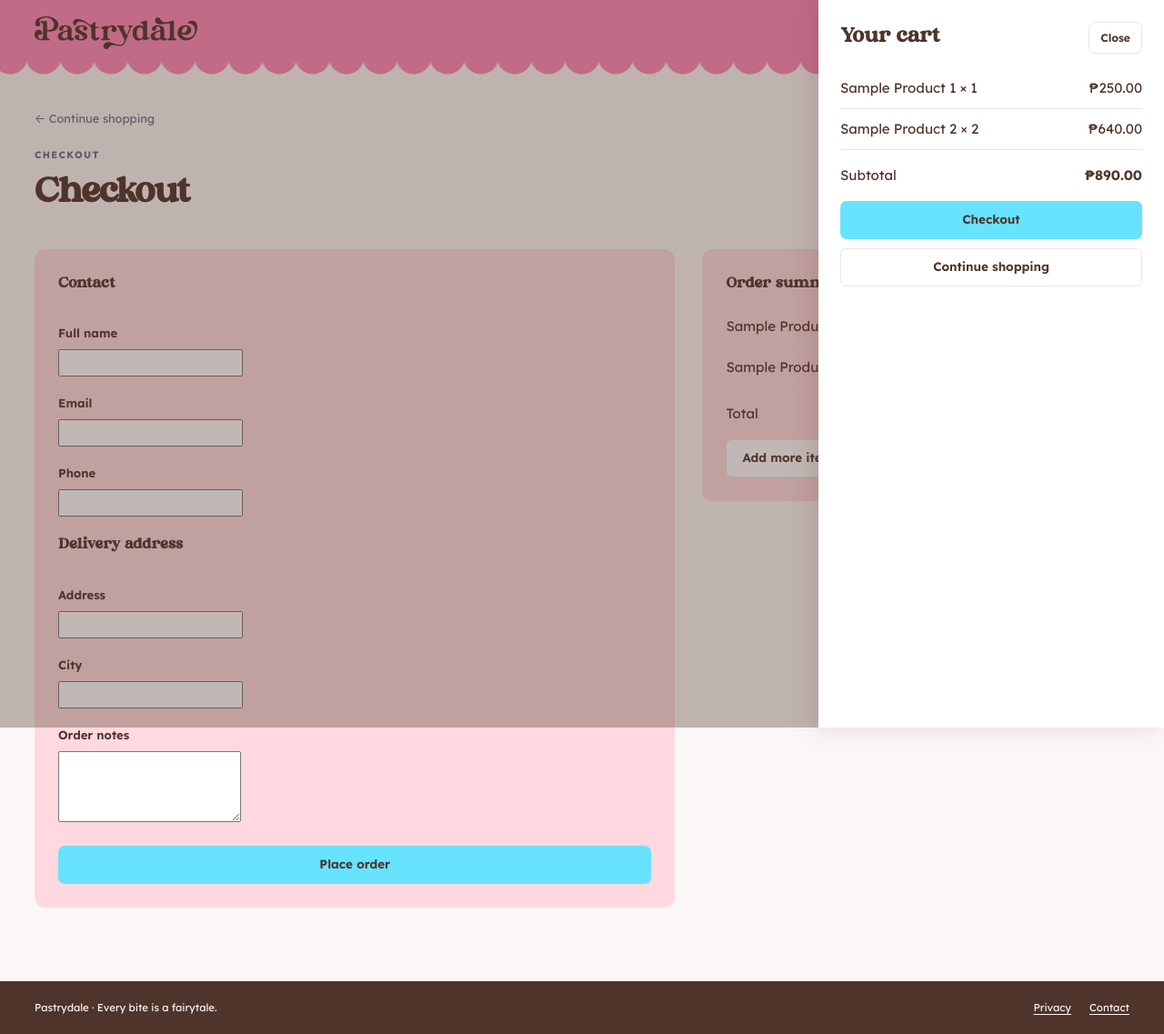
After one commit to Zeroichi0040/Flask-Web-App-Customization-Activity, a Flask app: page /checkout in a window 1280 px wide, after a click that opens the changed part. The commit adds this page. Shown: the whole page at 91% size. Run offline with Flask 3, Linux system fonts and the light colour scheme; parts of the project's set-up code (start-up, migrations or seed data) failed here and were passed over.

Commit message:
Add products, single product, checkout pages and cart sidebar
Adds shop blueprint with placeholder data, templates, cart sidebar
component, styles and script, and fixes the header Products and cart links.

```diff
--- a/backend/module_registry.py
+++ b/backend/module_registry.py
@@ -2,6 +2,7 @@
 
 BLUEPRINT_MODULES = [
     "backend.modules.public.routes",
+    "backend.modules.shop.routes",
     "backend.modules.auth.routes",
     "backend.modules.account.routes",
     "backend.modules.dashboard.routes",
--- /dev/null
+++ b/backend/modules/shop/routes.py
@@ -0,0 +1,42 @@
+"""Storefront routes: products, single product and checkout.
+
+These only exist so the HTML pages open and their links resolve. The product list
+below is PLACEHOLDER data; replace it with real products from the database when the
+backend is ready (the templates only need the same fields: slug, name, price,
+description).
+"""
+
+from flask import Blueprint, abort, flash, redirect, render_template, request, url_for
+
+bp = Blueprint("shop", __name__)
+
+PLACEHOLDER_PRODUCTS = [
+    {"slug": "sample-product-1", "name": "Sample Product 1", "price": 250.00, "description": "Short description."},
+    {"slug": "sample-product-2", "name": "Sample Product 2", "price": 320.00, "description": "Short description."},
+    {"slug": "sample-product-3", "name": "Sample Product 3", "price": 180.00, "description": "Short description."},
+    {"slug": "sample-product-4", "name": "Sample Product 4", "price": 450.00, "description": "Short description."},
+    {"slug": "sample-product-5", "name": "Sample Product 5", "price": 275.00, "description": "Short description."},
+    {"slug": "sample-product-6", "name": "Sample Product 6", "price": 399.00, "description": "Short description."},
+]
+
+
+@bp.get("/products")
+def products():
+    return render_template("shop/products.html", products=PLACEHOLDER_PRODUCTS)
+
+
+@bp.get("/products/<slug>")
+def product(slug):
+    record = next((item for item in PLACEHOLDER_PRODUCTS if item["slug"] == slug), None)
+    if record is None:
+        abort(404)
+    return render_template("shop/product.html", product=record)
+
+
+@bp.route("/checkout", methods=["GET", "POST"])
+def checkout():
+    if request.method == "POST":
+        # TODO: validate the form, save the order and clear the cart.
+        flash("Checkout form received (placeholder, nothing was saved).", "success")
+        return redirect(url_for("shop.checkout"), code=303)
+    return render_template("shop/checkout.html")
--- a/frontend/static/css/app.css
+++ b/frontend/static/css/app.css
@@ -1274,6 +1274,186 @@ dd {
   }
 }
 
+/* Shop: products, single product, checkout, cart sidebar */
+.product-grid {
+  display: grid;
+  grid-template-columns: repeat(3, minmax(0, 1fr));
+  gap: 22px;
+}
+
+.product-card {
+  display: flex;
+  flex-direction: column;
+  padding: 20px;
+  border-radius: var(--radius);
+  border: 1px solid var(--line);
+  background: white;
+}
+
+.product-card h2 {
+  font-size: 1.2rem;
+  margin: 14px 0 6px;
+}
+
+.product-card h2 a {
+  text-decoration: none;
+}
+
+.product-card p {
+  color: var(--muted);
+  font-size: .85rem;
+}
+
+.product-card-footer {
+  display: flex;
+  justify-content: space-between;
+  align-items: center;
+  margin-top: auto;
+}
+
+.product-media {
+  display: grid;
+  place-items: center;
+  aspect-ratio: 4 / 3;
+  border-radius: 8px;
+  background: var(--accent-soft);
+}
+
+.product-media img {
+  width: 25%;
+}
+
+.product-media.large {
+  aspect-ratio: 1;
+}
+
+.product-media.large img {
+  width: 30%;
+}
+
+.product-detail-layout {
+  display: grid;
+  grid-template-columns: 1fr 1fr;
+  gap: 48px;
+  align-items: start;
+}
+
+.product-price {
+  font-size: 1.5rem;
+  font-weight: 700;
+}
+
+.product-actions {
+  display: flex;
+  flex-wrap: wrap;
+  align-items: center;
+  gap: 12px;
+  margin: 20px 0 12px;
+}
+
+.product-actions input[type=number] {
+  width: 80px;
+  padding: 9px 10px;
+  border: 1px solid var(--line);
+  border-radius: 7px;
+}
+
+.checkout-layout {
+  display: grid;
+  grid-template-columns: minmax(0, 3fr) minmax(0, 2fr);
+  gap: 30px;
+  align-items: start;
+}
+
+.summary-list,
+.cart-items {
+  list-style: none;
+  margin: 0 0 16px;
+  padding: 0;
+}
+
+.summary-list li,
+.cart-items li {
+  display: flex;
+  justify-content: space-between;
+  gap: 12px;
+  padding: 10px 0;
+  border-bottom: 1px solid var(--line);
+}
+
+.summary-total {
+  display: flex;
+  justify-content: space-between;
+  margin: 16px 0;
+}
+
+.cart-overlay {
+  position: fixed;
+  inset: 0;
+  z-index: 40;
+  background: rgb(79 52 43 / .35);
+}
+
+.cart-overlay[hidden] {
+  display: none;
+}
+
+.cart-sidebar {
+  position: fixed;
+  top: 0;
+  right: 0;
+  bottom: 0;
+  z-index: 50;
+  width: min(380px, 100%);
+  padding: 24px;
+  overflow-y: auto;
+  background: var(--surface);
+  box-shadow: -8px 0 24px rgb(79 52 43 / .15);
+  transform: translateX(100%);
+  visibility: hidden;
+  transition: transform 200ms ease, visibility 200ms;
+}
+
+.cart-sidebar.is-open {
+  transform: none;
+  visibility: visible;
+}
+
+.cart-sidebar-header {
+  display: flex;
+  justify-content: space-between;
+  align-items: center;
+  margin-bottom: 16px;
+}
+
+.cart-sidebar-header h2 {
+  font-size: 1.4rem;
+}
+
+.cart-sidebar-actions {
+  display: flex;
+  flex-direction: column;
+  gap: 10px;
+}
+
+@media(max-width:800px) {
+  .product-grid {
+    grid-template-columns: repeat(2, minmax(0, 1fr));
+  }
+
+  .product-detail-layout,
+  .checkout-layout {
+    grid-template-columns: 1fr;
+    gap: 28px;
+  }
+}
+
+@media(max-width:540px) {
+  .product-grid {
+    grid-template-columns: 1fr;
+  }
+}
+
 @media(prefers-reduced-motion:reduce) {
   * {
     transition: none !important;
--- a/frontend/static/js/app.js
+++ b/frontend/static/js/app.js
@@ -26,6 +26,31 @@ if (menu && sidebar) {
   });
   document.addEventListener('keydown', event => {
     if (event.key === 'Escape' && menu.getAttribute('aria-expanded') === 'true') setMenu(false, true);
+  });
+}
+
+/* Cart sidebar (public site). Opens from [data-cart-open], closes from [data-cart-close] or Escape. */
+const cart = document.querySelector('#cart-sidebar');
+if (cart) {
+  const overlay = document.querySelector('.cart-overlay');
+  const openers = document.querySelectorAll('[data-cart-open]');
+  const setCart = (open, restoreFocus = false) => {
+    cart.classList.toggle('is-open', open);
+    cart.setAttribute('aria-hidden', String(!open));
+    cart.inert = !open;
+    if (overlay) overlay.hidden = !open;
+    openers.forEach(opener => opener.setAttribute('aria-expanded', String(open)));
+    if (open) cart.querySelector('button, a')?.focus();
+    else if (restoreFocus) openers[0]?.focus();
+  };
+  setCart(false);
+  openers.forEach(opener => opener.addEventListener('click', event => {
+    event.preventDefault();
+    setCart(true);
+  }));
+  document.querySelectorAll('[data-cart-close]').forEach(closer => closer.addEventListener('click', () => setCart(false, true)));
+  document.addEventListener('keydown', event => {
+    if (event.key === 'Escape' && cart.classList.contains('is-open')) setCart(false, true);
   });
 }
 
--- a/frontend/templates/base.html
+++ b/frontend/templates/base.html
@@ -41,15 +41,21 @@
                 class="header-logo-image"
               >
             <nav class="public-nav" aria-label="Main navigation">
-              <a href="{{ url_for('public.contact') }}">Products</a>
+              <a href="{{ url_for('shop.products') }}">Products</a>
               <a href="{{ url_for('auth.login_page') }}">Sign in</a>
+              {# Opens the cart sidebar (JS); without JS it goes to checkout. #}
               <a class="cart-icon"
-                href="{{ url_for('auth.register_page') }}">
+                href="{{ url_for('shop.checkout') }}"
+                data-cart-open
+                aria-controls="cart-sidebar"
+                aria-expanded="false"
+                aria-label="Open cart">
                 <img class="basket-icon"
-                  src="../static/images/icons/basket.svg">
-                <div class="basket-number">5</div>
+                  src="{{ url_for('static', filename='images/icons/basket.svg') }}"
+                  alt="">
+                {# Replace the default with the real number of items in the cart. #}
+                <div class="basket-number">{{ cart_count|default(0) }}</div>
               </a>
-                 <!--Replace with CART page link & add variable for number of items in cart-->
             </nav>
           {% endif %}
         </header>
@@ -68,5 +74,8 @@
         </footer>
       </div>
     </div>
+    {% if not current_user.is_authenticated %}
+      {% include "components/cart_sidebar.html" %}
+    {% endif %}
   </body>
 </html>
--- /dev/null
+++ b/frontend/templates/components/cart_sidebar.html
@@ -0,0 +1,29 @@
+<div class="cart-overlay" data-cart-close hidden></div>
+<aside id="cart-sidebar"
+       class="cart-sidebar"
+       aria-label="Shopping cart"
+       aria-hidden="true">
+  <header class="cart-sidebar-header">
+    <h2>Your cart</h2>
+    <button class="button quiet small"
+            type="button"
+            data-cart-close
+            aria-label="Close cart">Close</button>
+  </header>
+  {# Replace these sample rows with the real cart items. #}
+  <ul class="cart-items">
+    <li>
+      <span>Sample Product 1 × 1</span>
+      <span>₱250.00</span>
+    </li>
+    <li>
+      <span>Sample Product 2 × 2</span>
+      <span>₱640.00</span>
+    </li>
+  </ul>
+  <p class="summary-total"><span>Subtotal</span><strong>₱890.00</strong></p>
+  <div class="cart-sidebar-actions">
+    <a class="button primary" href="{{ url_for('shop.checkout') }}">Checkout</a>
+    <a class="button quiet" href="{{ url_for('shop.products') }}">Continue shopping</a>
+  </div>
+</aside>
--- /dev/null
+++ b/frontend/templates/shop/checkout.html
@@ -0,0 +1,55 @@
+{% extends "base.html" %}
+{% block title %}Checkout{% endblock %}
+{% block content %}
+  <section class="checkout">
+    <a class="back-link" href="{{ url_for('shop.products') }}">← Continue shopping</a>
+    <header class="page-heading">
+      <div>
+        <p class="eyebrow">CHECKOUT</p>
+        <h1>Checkout</h1>
+      </div>
+    </header>
+    <div class="checkout-layout">
+      <form class="panel form-stack" method="post" action="{{ url_for('shop.checkout') }}">
+        <input type="hidden" name="csrf_token" value="{{ csrf_token() }}">
+        <h3>Contact</h3>
+        <div class="field">
+          <label for="full_name">Full name</label>
+          <input id="full_name" name="full_name" type="text" autocomplete="name" required>
+        </div>
+        <div class="field">
+          <label for="email">Email</label>
+          <input id="email" name="email" type="email" autocomplete="email" required>
+        </div>
+        <div class="field">
+          <label for="phone">Phone</label>
+          <input id="phone" name="phone" type="tel" autocomplete="tel">
+        </div>
+        <h3>Delivery address</h3>
+        <div class="field">
+          <label for="address">Address</label>
+          <input id="address" name="address" type="text" autocomplete="street-address" required>
+        </div>
+        <div class="field">
+          <label for="city">City</label>
+          <input id="city" name="city" type="text" autocomplete="address-level2" required>
+        </div>
+        <div class="field">
+          <label for="notes">Order notes</label>
+          <textarea id="notes" name="notes" rows="3"></textarea>
+        </div>
+        <button class="button primary" type="submit">Place order</button>
+      </form>
+      <aside class="panel order-summary" aria-label="Order summary">
+        <h3>Order summary</h3>
+        {# Replace these sample rows with the real cart items. #}
+        <ul class="summary-list">
+          <li><span>Sample Product 1 × 1</span><span>₱250.00</span></li>
+          <li><span>Sample Product 2 × 2</span><span>₱640.00</span></li>
+        </ul>
+        <p class="summary-total"><span>Total</span><strong>₱890.00</strong></p>
+        <a class="button quiet" href="{{ url_for('shop.products') }}">Add more items</a>
+      </aside>
+    </div>
+  </section>
+{% endblock %}
```
Also changed, not shown: frontend/templates/shop/product.html (added, +28 -0 lines), frontend/templates/shop/products.html (added, +33 -0 lines), tests/test_shop.py (added, +43 -0 lines), backend/modules/shop/__init__.py (added).
